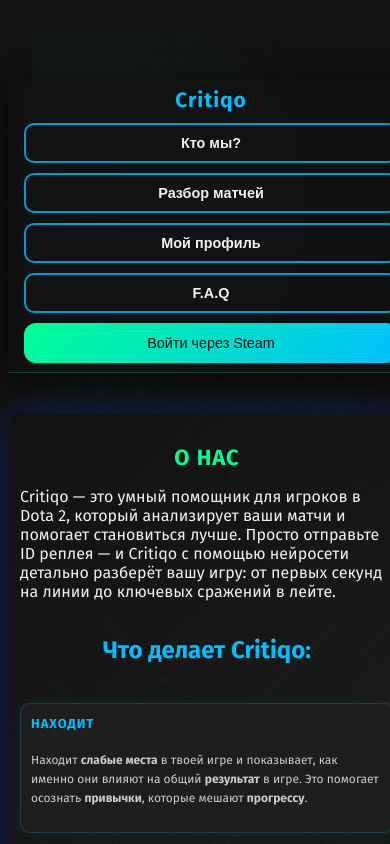
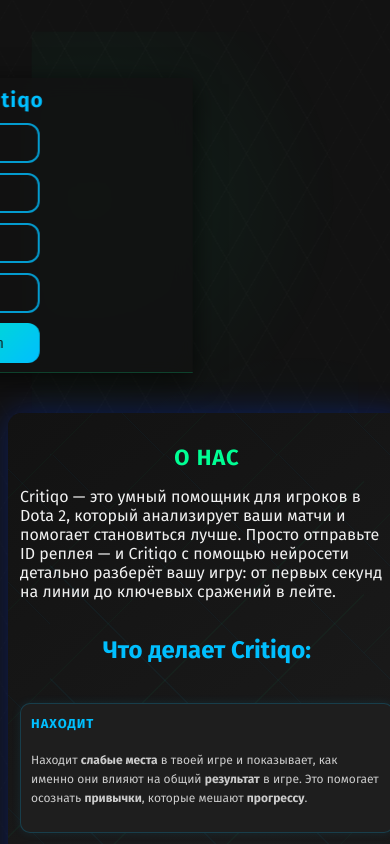
Before and after one commit to kitoy02241221/Critiqo, a React (Create React App) app in the folder client/: page / in a window 390 px wide. Shown: the top 844 px of the page. Built offline with nearby package versions, Linux system fonts and the light colour scheme; no server answers.

Commit message:
update adaptive for navbar

```diff
--- a/client/src/Mainpage/AdvantagesBlock/Advantagesblock.css
+++ b/client/src/Mainpage/AdvantagesBlock/Advantagesblock.css
@@ -197,6 +197,16 @@
   }
 }
 
+@media (max-width: 850px) {
+  .advantagesblock {
+    width: 100%;
+    padding: 20px 21px;
+    border-radius: 14px;
+    margin: 50px 0px 0px 0px;
+    margin-left: -10px;
+  }
+}
+
 /* <=768px */
 @media (max-width: 768px) {
   .advantagesblock {
--- a/client/src/Mainpage/AnalyzeModal/Analyzemodal.css
+++ b/client/src/Mainpage/AnalyzeModal/Analyzemodal.css
@@ -295,6 +295,16 @@
   }
 }
 
+@media (max-width: 850px) {
+  .modalAnalyze {
+    width: 100%;
+    padding: 20px 21px;
+    border-radius: 14px;
+    margin: 50px 0px 0px 0px;
+    margin-left: -10px;
+  }
+}
+
 /* <=768px */
 @media (max-width: 768px) {
   .modalAnalyze {
--- a/client/src/Mainpage/footer/footer.css
+++ b/client/src/Mainpage/footer/footer.css
@@ -184,6 +184,16 @@
   }
 }
 
+@media (max-width: 850px) {
+  footer {
+    width: 100%;
+    padding: 20px 21px;
+    border-radius: 14px;
+    margin: 50px 0px 0px 0px;
+    margin-left: -10px;
+  }
+}
+
 /* <=768px */
 @media (max-width: 768px) {
   footer {
--- a/client/src/Mainpage/navBar/Navbar.css
+++ b/client/src/Mainpage/navBar/Navbar.css
@@ -111,82 +111,58 @@
 
 /* ========= Адаптивность ========= */
 
-/* Планшеты (<=1024px) */
-/* ========= Адаптивность ========= */
-
-/* <=1175px */
-@media (max-width: 1175px) {
+/* <=1408px */
+@media (max-width: 1408px) {
   .navbar {
-    padding: 14px 24px;
+    padding: 12px 22px;
+    flex-wrap: wrap; /* разрешаем перенос */
+    justify-content: center;
   }
 
-  .banner h1 {
-    font-size: 1.8rem;
+  .navbar-center,
+  .steamAuth {
+    display: flex;
+    flex-wrap: wrap;
+    gap: 12px;
+    justify-content: center;
   }
 
-  .navbar-center {
-    gap: 20px;
-  }
-
-  .navbar-center button {
-    width: 150px;
-    font-size: 0.95rem;
+  .navbar-center button,
+  .steamAuth button {
+    flex: 1 1 120px;   /* кнопки тянутся, но не меньше 120px */
+    max-width: 200px;
     padding: 8px 14px;
-  }
-
-  .steamAuth button {
-    width: 180px;
     font-size: 0.9rem;
-    padding: 8px 14px;
   }
 }
 
 /* <=930px */
-@media (max-width: 1030px) {
+@media (max-width: 930px) {
   .navbar {
-    padding: 12px 20px;
+    padding: 12px 18px;
   }
 
   .banner h1 {
     font-size: 1.6rem;
   }
 
-  .navbar-center {
-    gap: 14px;
-  }
-
-  .navbar-center button {
-    width: 130px;
-    font-size: 0.9rem;
-    padding: 7px 12px;
-  }
-
-  .steamAuth {
-    gap: 12px;
-  }
-
+  .navbar-center button,
   .steamAuth button {
-    width: 160px;
+    flex: 1 1 100px;
     font-size: 0.85rem;
     padding: 7px 12px;
   }
 }
 
-/* <=768px */
-/* <=768px */
-@media (max-width: 768px) {
+/* <=850px */
+@media (max-width: 850px) {
   .navbar {
-    position: static;         /* снимаем fixed */
-    left: 0;
-    right: 0;
-    transform: none;          /* убираем смещение */
-    width: 100%;              /* на всю ширину */
-    max-width: none;          /* убираем ограничение */
-    flex-direction: column;   /* колоночная структура */
+    position: static;
+    flex-direction: column;
     align-items: stretch;
     gap: 10px;
     padding: 10px 16px;
-    border-radius: 0;         /* убираем скругление */
+    border-radius: 0;
   }
 
   .banner {
@@ -198,27 +174,15 @@
     font-size: 1.5rem;
   }
 
-  .navbar-center {
+  .navbar-center,
+  .steamAuth {
     display: grid;
-    grid-template-columns: 1fr 1fr; /* кнопки в 2 колонки */
+    grid-template-columns: 1fr 1fr;
     gap: 10px;
     width: 100%;
   }
 
-  .navbar-center button {
-    width: 100%;
-    padding: 6px 10px;
-    font-size: 0.9rem;
-    border-radius: 10px;
-  }
-
-  .steamAuth {
-    display: grid;
-    grid-template-columns: 1fr 1fr; /* кнопки авторизации тоже 2 колонки */
-    gap: 10px;
-    width: 100%;
-  }
-
+  .navbar-center button,
   .steamAuth button {
     width: 100%;
     padding: 6px 10px;
@@ -232,11 +196,8 @@
     font-size: 1.3rem;
   }
 
-  .navbar-center {
-    grid-template-columns: 1fr; /* одна колонка */
-  }
-
+  .navbar-center,
   .steamAuth {
-    grid-template-columns: 1fr; /* тоже одна колонка */
+    grid-template-columns: 1fr;
   }
 }
--- a/client/src/Mainpage/weAreTheFirstBlock/weAreThefirstStyle.css
+++ b/client/src/Mainpage/weAreTheFirstBlock/weAreThefirstStyle.css
@@ -146,6 +146,16 @@
   }
 }
 
+@media (max-width: 850px) {
+  .weAreTheFirstBlock {
+    width: 100%;
+    padding: 20px 21px;
+    border-radius: 14px;
+    margin: 50px 0px 0px 0px;
+    margin-left: -10px;
+  }
+}
+
 /* <=768px */
 @media (max-width: 768px) {
   .weAreTheFirstBlock {
--- a/client/src/Mainpage/whatisCritiqo/whatisCritiqo.css
+++ b/client/src/Mainpage/whatisCritiqo/whatisCritiqo.css
@@ -206,6 +206,16 @@
   }
 }
 
+@media (max-width: 850px) {
+  .WhatisCritiqo {
+    width: 100%;
+    padding: 20px 21px;
+    border-radius: 14px;
+    margin: 50px 0px 0px 0px;
+    margin-left: -10px;
+  }
+}
+
 /* <=768px */
 @media (max-width: 768px) {
   .WhatisCritiqo {
```
